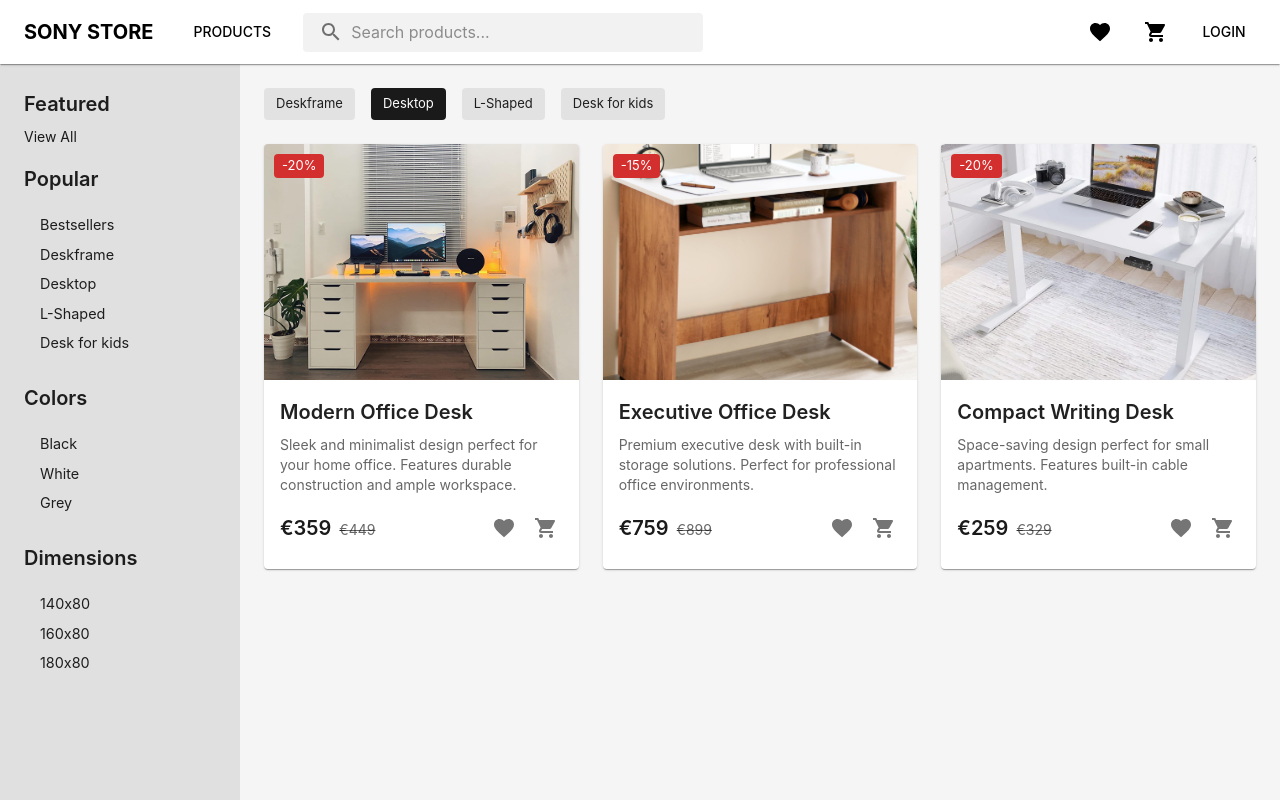
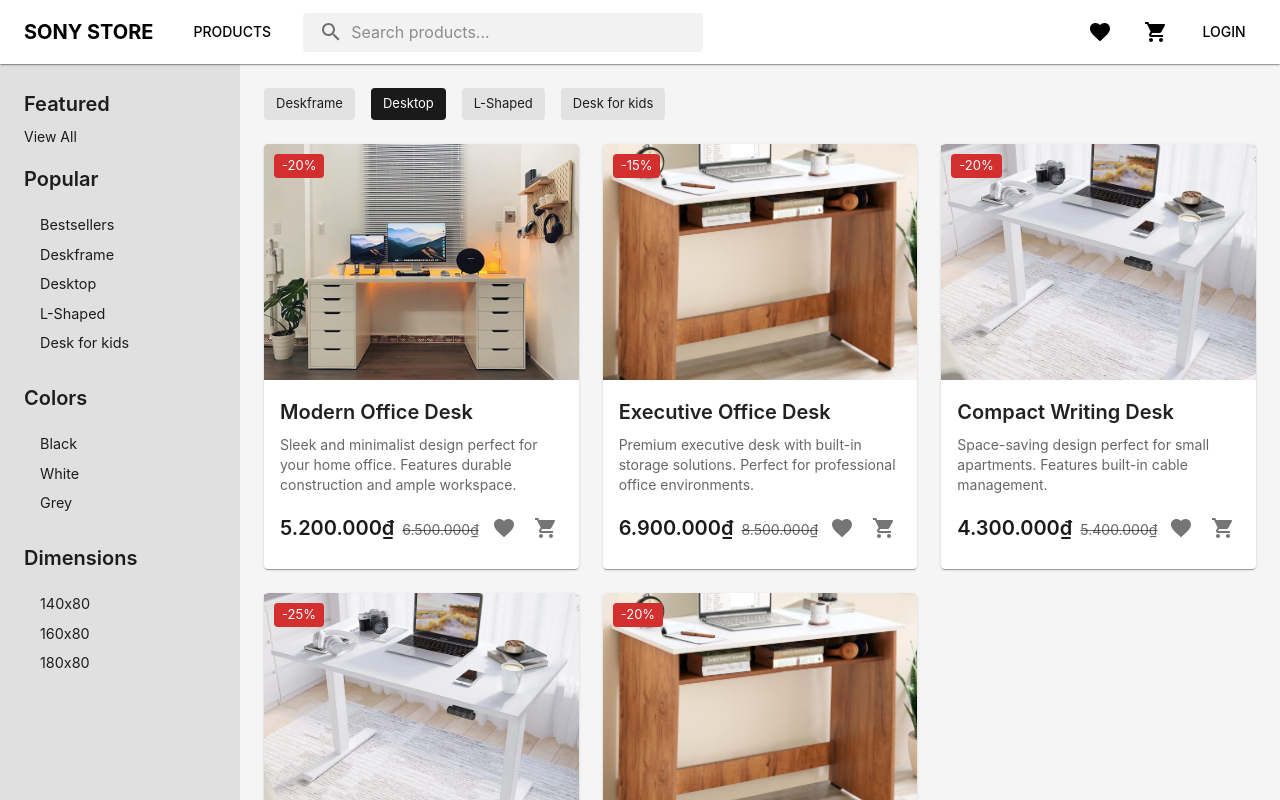
Before and after one commit to congy1344/ProjectReactJS_TeamSony, a React (Vite) app: page /products in a window 1280 px wide. Shown: the top 800 px of the page. Built offline with nearby package versions, Linux system fonts and the light colour scheme; data requests are answered from the project's data file.

Commit message:
Fix: interface, Feat: add wishlist

```diff
--- a/db.json
+++ b/db.json
@@ -18,8 +18,8 @@
       "id": 1,
       "name": "Modern Office Desk",
       "description": "Sleek and minimalist design perfect for your home office. Features durable construction and ample workspace.",
-      "price": 359,
-      "originalPrice": 449,
+      "price": 5200000,
+      "originalPrice": 6500000,
       "discount": 20,
       "image": "/images/ban-ikea-luzo-12.jpg",
       "category": "Desktop"
@@ -28,8 +28,8 @@
       "id": 2,
       "name": "L-Shaped Corner Desk",
       "description": "Maximize your corner space with this L-shaped desk. Perfect for multi-monitor setups and large workspaces.",
-      "price": 459,
-      "originalPrice": 599,
+      "price": 8500000,
+      "originalPrice": 10500000,
       "discount": 20,
       "image": "/images/l1.jpg",
       "category": "L-Shaped"
@@ -38,8 +38,8 @@
       "id": 3,
       "name": "Standing Desk Frame",
       "description": "Electric height-adjustable frame for creating your perfect standing desk setup. Compatible with most desktop surfaces.",
-      "price": 499,
-      "originalPrice": 649,
+      "price": 13500000,
+      "originalPrice": 15500000,
       "discount": 15,
       "image": "/images/deskframe1.webp",
       "category": "Deskframe"
@@ -48,8 +48,8 @@
       "id": 4,
       "name": "Kids Study Desk",
       "description": "Ergonomic desk designed specifically for children. Features rounded edges and adjustable height.",
-      "price": 259,
-      "originalPrice": 329,
+      "price": 2500000,
+      "originalPrice": 3200000,
       "discount": 20,
       "image": "/images/kid1.jpg",
       "category": "Desk for kids"
@@ -58,8 +58,8 @@
       "id": 5,
       "name": "Executive Office Desk",
       "description": "Premium executive desk with built-in storage solutions. Perfect for professional office environments.",
-      "price": 759,
-      "originalPrice": 899,
+      "price": 6900000,
+      "originalPrice": 8500000,
       "discount": 15,
       "image": "/images/desktop1.jpg",
       "category": "Desktop"
@@ -68,8 +68,8 @@
       "id": 6,
       "name": "Compact Writing Desk",
       "description": "Space-saving design perfect for small apartments. Features built-in cable management.",
-      "price": 259,
-      "originalPrice": 329,
+      "price": 4300000,
+      "originalPrice": 5400000,
       "discount": 20,
       "image": "/images/desktop2.webp",
       "category": "Desktop"
@@ -78,8 +78,8 @@
       "id": 7,
       "name": "Premium L-Shaped Desk",
       "description": "High-end L-shaped desk with premium materials and built-in power outlets. Perfect for gaming and professional setups.",
-      "price": 599,
-      "originalPrice": 749,
+      "price": 9900000,
+      "originalPrice": 12000000,
       "discount": 20,
       "image": "/images/l2.avif",
       "category": "L-Shaped"
@@ -88,8 +88,8 @@
       "id": 8,
       "name": "Gaming L-Shaped Desk",
       "description": "Designed specifically for gamers with RGB lighting and cable management system. Spacious surface for multiple monitors.",
-      "price": 699,
-      "originalPrice": 899,
+      "price": 14900000,
+      "originalPrice": 17500000,
       "discount": 22,
       "image": "/images/l3.webp",
       "category": "L-Shaped"
@@ -98,8 +98,8 @@
       "id": 9,
       "name": "Kids Study Desk with Storage",
       "description": "Complete study solution for kids with built-in storage compartments and adjustable height. Made with child-safe materials.",
-      "price": 299,
-      "originalPrice": 399,
+      "price": 3200000,
+      "originalPrice": 4000000,
       "discount": 25,
       "image": "/images/kid2.avif",
       "category": "Desk for kids"
@@ -108,10 +108,110 @@
       "id": 10,
       "name": "Kids Creative Desk",
       "description": "Colorful and fun desk designed to inspire creativity in children. Features a built-in art supply organizer.",
-      "price": 279,
-      "originalPrice": 349,
+      "price": 2800000,
+      "originalPrice": 3500000,
       "discount": 20,
       "image": "/images/kid3.jpg",
+      "category": "Desk for kids"
+    },
+    {
+      "id": 11,
+      "name": "Professional L-Shaped Desk",
+      "description": "Premium L-shaped desk with built-in power outlets and cable management. Perfect for home office or gaming setup.",
+      "price": 10900000,
+      "originalPrice": 13500000,
+      "discount": 23,
+      "image": "/images/l1.jpg",
+      "category": "L-Shaped"
+    },
+    {
+      "id": 12,
+      "name": "Modern Kids Study Desk",
+      "description": "Contemporary design with adjustable height and built-in storage. Perfect for growing children.",
+      "price": 2790000,
+      "originalPrice": 3490000,
+      "discount": 20,
+      "image": "/images/kid2.avif",
+      "category": "Desk for kids"
+    },
+    {
+      "id": 13,
+      "name": "Executive Standing Desk",
+      "description": "Electric height-adjustable desk with premium finish. Perfect for ergonomic workspace.",
+      "price": 15800000,
+      "originalPrice": 18500000,
+      "discount": 20,
+      "image": "/images/deskframe1.webp",
+      "category": "Deskframe"
+    },
+    {
+      "id": 14,
+      "name": "Minimalist Writing Desk",
+      "description": "Clean and simple design with ample workspace. Perfect for small apartments.",
+      "price": 4700000,
+      "originalPrice": 5900000,
+      "discount": 25,
+      "image": "/images/desktop2.webp",
+      "category": "Desktop"
+    },
+    {
+      "id": 15,
+      "name": "Corner L-Shaped Desk",
+      "description": "Space-saving corner desk with modern design. Perfect for maximizing workspace.",
+      "price": 7800000,
+      "originalPrice": 9500000,
+      "discount": 23,
+      "image": "/images/l2.avif",
+      "category": "L-Shaped"
+    },
+    {
+      "id": 16,
+      "name": "Kids Creative Corner",
+      "description": "Fun and functional desk with built-in art supply storage. Perfect for young artists.",
+      "price": 3290000,
+      "originalPrice": 4290000,
+      "discount": 23,
+      "image": "/images/kid3.jpg",
+      "category": "Desk for kids"
+    },
+    {
+      "id": 17,
+      "name": "Premium Standing Desk",
+      "description": "High-end electric standing desk with memory presets. Perfect for ergonomic workspace.",
+      "price": 16800000,
+      "originalPrice": 19500000,
+      "discount": 22,
+      "image": "/images/deskframe1.webp",
+      "category": "Deskframe"
+    },
+    {
+      "id": 18,
+      "name": "Classic Office Desk",
+      "description": "Timeless design with spacious work surface. Perfect for traditional office settings.",
+      "price": 6100000,
+      "originalPrice": 7600000,
+      "discount": 20,
+      "image": "/images/desktop1.jpg",
+      "category": "Desktop"
+    },
+    {
+      "id": 19,
+      "name": "Gaming L-Shaped Desk",
+      "description": "Designed for gamers with RGB lighting and cable management. Perfect for multi-monitor setups.",
+      "price": 11900000,
+      "originalPrice": 14500000,
+      "discount": 25,
+      "image": "/images/l3.webp",
+      "category": "L-Shaped"
+    },
+    {
+      "id": 20,
+      "name": "Kids Study Station",
+      "description": "Complete study solution with built-in storage and adjustable height. Perfect for homework.",
+      "price": 1900000,
+      "originalPrice": 2000000,
+      "discount": 22,
+      "image": "/images/kid1.jpg",
       "category": "Desk for kids"
     }
   ],
@@ -119,19 +219,19 @@
     {
       "id": 1,
       "name": "Modern Dining Table",
-      "price": 299.99,
+      "price": 2000000,
       "image": "/images/ban-ikea-luzo-12.jpg"
     },
     {
       "id": 2,
       "name": "Ergonomic Office Chair",
-      "price": 199.99,
+      "price": 1000000,
       "image": "/images/office-chair.jpg"
     },
     {
       "id": 3,
       "name": "Luxury Sofa Set",
-      "price": 999.99,
+      "price": 1900000,
       "image": "/images/sofa-set.jpg"
     }
   ]
--- a/src/pages/Home.jsx
+++ b/src/pages/Home.jsx
@@ -348,7 +348,7 @@ const Home = () => {
                           color="primary"
                           component="span"
                         >
-                          €{product.price}
+                          {product.price.toLocaleString("vi-VN")}₫
                         </Typography>
                       </Box>
                       <Box>
--- a/src/pages/ProductDetail.jsx
+++ b/src/pages/ProductDetail.jsx
@@ -133,7 +133,7 @@ const ProductDetail = () => {
 
           <Box sx={{ mb: 3 }}>
             <Typography variant="h4" color="primary" component="span">
-              €{product.price}
+              {product.price.toLocaleString("vi-VN")}₫
             </Typography>
             {product.originalPrice && (
               <Typography
@@ -142,7 +142,7 @@ const ProductDetail = () => {
                 component="span"
                 sx={{ textDecoration: "line-through", ml: 2 }}
               >
-                €{product.originalPrice}
+                {product.originalPrice.toLocaleString("vi-VN")}₫
               </Typography>
             )}
           </Box>
--- a/src/pages/Products.jsx
+++ b/src/pages/Products.jsx
@@ -278,7 +278,7 @@ const Products = () => {
                   >
                     <Box>
                       <Typography variant="h6" color="primary" component="span">
-                        €{product.price}
+                        {product.price.toLocaleString("vi-VN")}₫
                       </Typography>
                       {product.originalPrice && (
                         <Typography
@@ -287,7 +287,7 @@ const Products = () => {
                           component="span"
                           sx={{ textDecoration: "line-through", ml: 1 }}
                         >
-                          €{product.originalPrice}
+                          {product.originalPrice.toLocaleString("vi-VN")}₫
                         </Typography>
                       )}
                     </Box>
```
Also changed, not shown: src/pages/Wishlist.jsx (added, +82 -0 lines).
